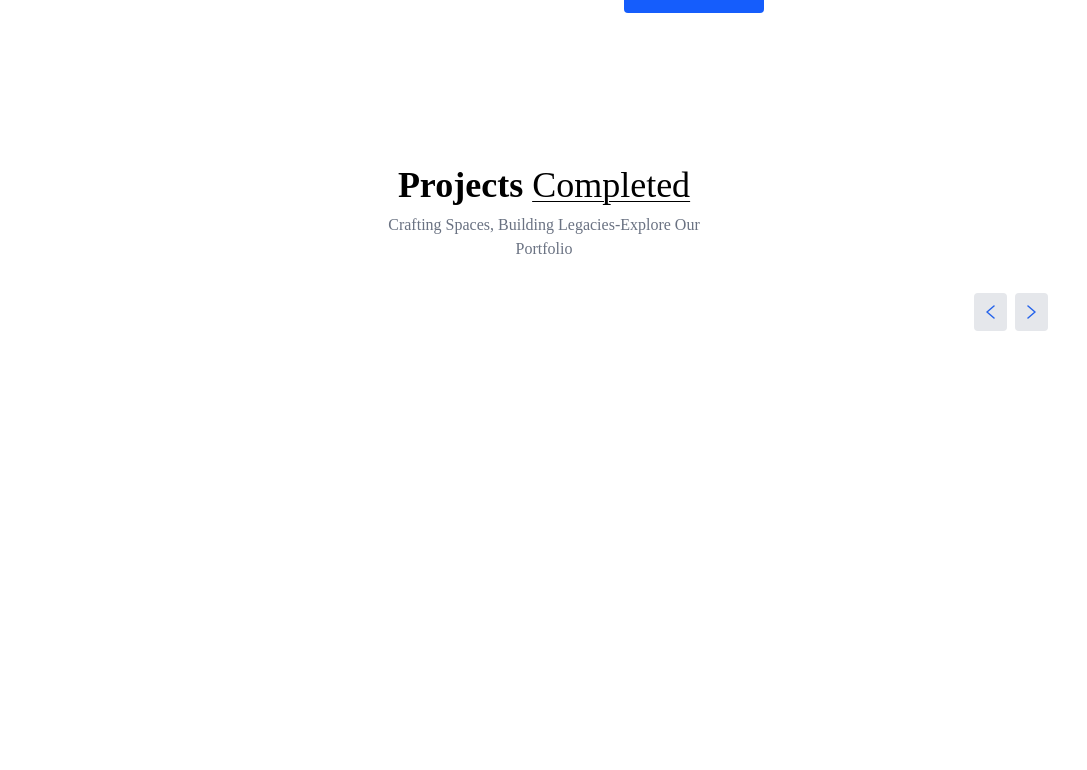
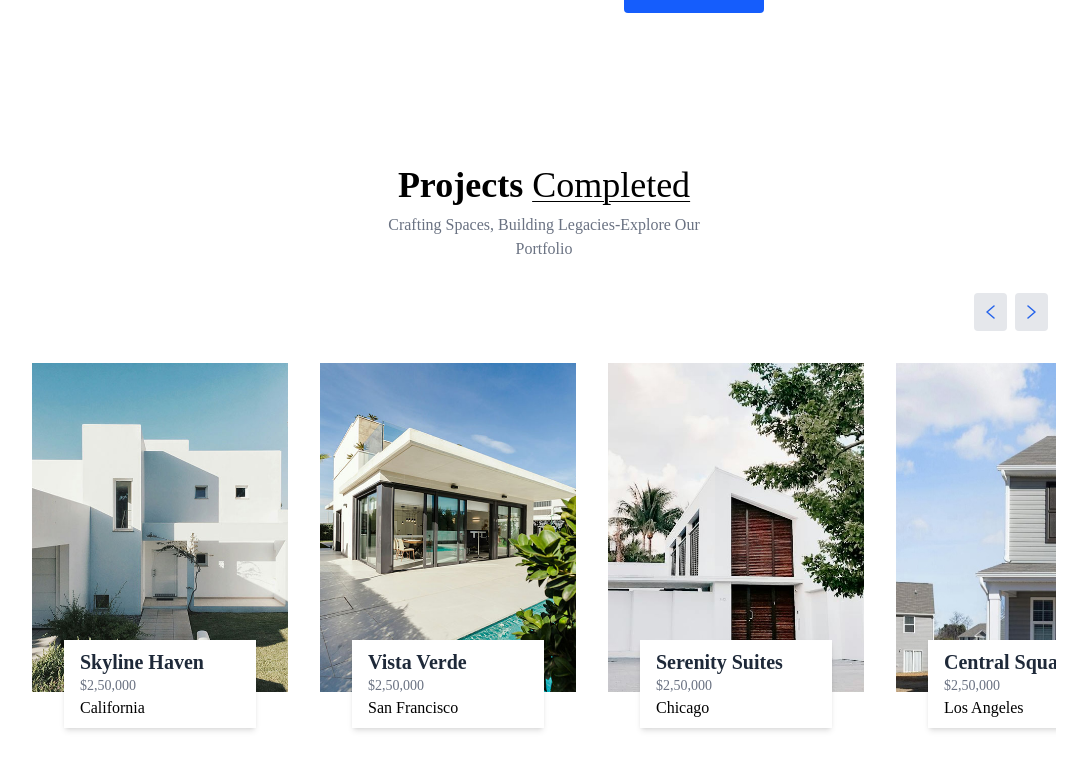
Before and after one commit to Siddiqui145/real_estate_web, a React (Vite) app: page / in a window 1280 px wide. Shown: the part 1555-2325 px from the top of the page, without its empty margins (96-1183 px from the left). Before the commit the page ends 2014 px from the top, so only its background shows below. Built offline with nearby package versions, Linux system fonts and the light colour scheme; a web font is replaced by a local one.

Commit message:
slider added & projects section completed

```diff
--- a/src/components/Projects.jsx
+++ b/src/components/Projects.jsx
@@ -1,7 +1,35 @@
-import React from 'react'
-import { assets } from '../assets/assets'
+import React, { useEffect, useState } from 'react'
+import { assets, projectsData } from '../assets/assets'
 
 const Projects = () => {
+
+    const [currentIndex, setCurrentIndex] = useState(0);
+    const [cardsToShow, setCardsToShow] = useState(1);
+
+    useEffect(() => {
+        const updateCardsToShow = ()=> {
+            if(window.innerWidth >=1024){
+                setCardsToShow(projectsData.length)
+            }
+            else{
+                setCardsToShow(1)
+            }
+        };
+            updateCardsToShow();
+
+            window.addEventListener('resize', updateCardsToShow);
+            return ()=> window.removeEventListener('resize', updateCardsToShow);
+
+    },[])
+
+    const nextProject = () => {
+        setCurrentIndex((prevIndex) => (prevIndex + 1) % projectsData.length)
+    }
+
+    const prevProject = () => {
+        setCurrentIndex((prevIndex) => prevIndex === 0 ? projectsData.length - 1 : prevIndex - 1)
+    }
+
   return (
     <div className='container mx-auto py-4 pr-20 px-6 md:px-20 lg:px-32 my-20 w-full overflow-hidden' id='Projects'>
         <h1 className='text-2xl sm:text-4xl font-bold mb-2 text-center'>
@@ -12,13 +40,31 @@
             </p>
 
             <div className='flex justify-end items-center mb-8'>
-                <button className='p-3 bg-gray-200 rounded mr-2' aria-label='Previous Project'>
+                <button onClick={prevProject} className='p-3 bg-gray-200 rounded mr-2' aria-label='Previous Project'>
                     <img src={assets.left_arrow} alt="Previous" />
                 </button>
 
-                <button className='p-3 bg-gray-200 rounded mr-2' aria-label='Next Project'>
+                <button onClick={nextProject} className='p-3 bg-gray-200 rounded mr-2' aria-label='Next Project'>
                     <img src={assets.right_arrow} alt="Next" />
                 </button>
+            </div>
+
+            <div className='overflow-hidden'>
+                <div className='flex gap-8 transition-transform duration-500 ease-in-out'
+                style={{transform: `translateX(-${(currentIndex*100) / cardsToShow}%)`}}>
+                    {projectsData.map( (project,index) => (
+                        <div key={index} className='relative flex-shrink-0 w-full sm:w-1/4'>
+                            <img src={project.image} alt={project.title} className='w-full h-auto mb-14' />
+                            <div className='absolute left-0 right-0 bottom-5 flex justify-center'>
+                                <div className='inline-block bg-white w-3/4 px-4 py-2 shadow-md'>
+                                    <h2 className='text-xl font-semibold text-gray-800'>{project.title}</h2>
+                                    <p className='text-gray-500 text-sm'>{project.price} </p>
+                                    <span>{project.location}</span>
+                                </div>
+                            </div>
+                        </div>
+                    ))}
+                </div>
             </div>
     </div>
   )
```
